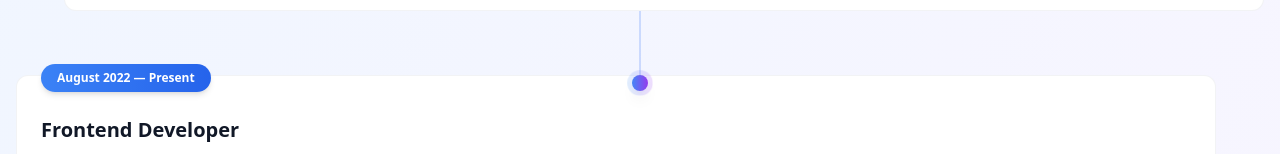
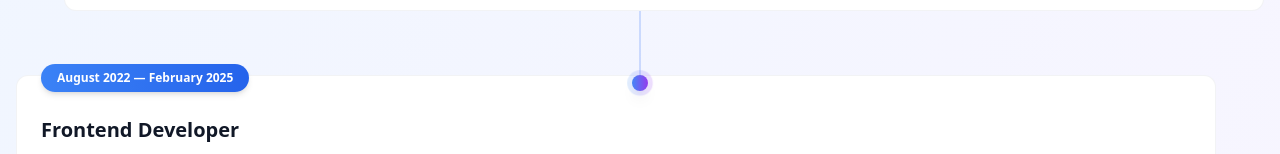
Before and after one commit to arthur-da-1205/portfolio-web-v2, an Astro site: page / in a window 1280 px wide. Shown: the part 1225-1379 px from the top of the page. Built offline with nearby package versions, Linux system fonts and the light colour scheme; Astro itself is replaced by a stand-in of ours.

Commit message:
add work expr

```diff
--- a/src/components/sections/WorkExpSection.tsx
+++ b/src/components/sections/WorkExpSection.tsx
@@ -11,7 +11,7 @@ const experiences = [
       "Collaborated with backend team to develop the Julo web application (https://julo.se). Built Dashboard App for Admin to manage all in Fika App and CS support. Handled both frontend and backend development. (abersoft.se / abersoft.id)",
   },
   {
-    period: "August 2022 ― Present",
+    period: "August 2022 ― February 2025",
     title: "Frontend Developer",
     company: "PT Solusi Sinergi Digital Tbk (SURGE)",
     companyUrl: "https://www.surge.co.id/",
```
